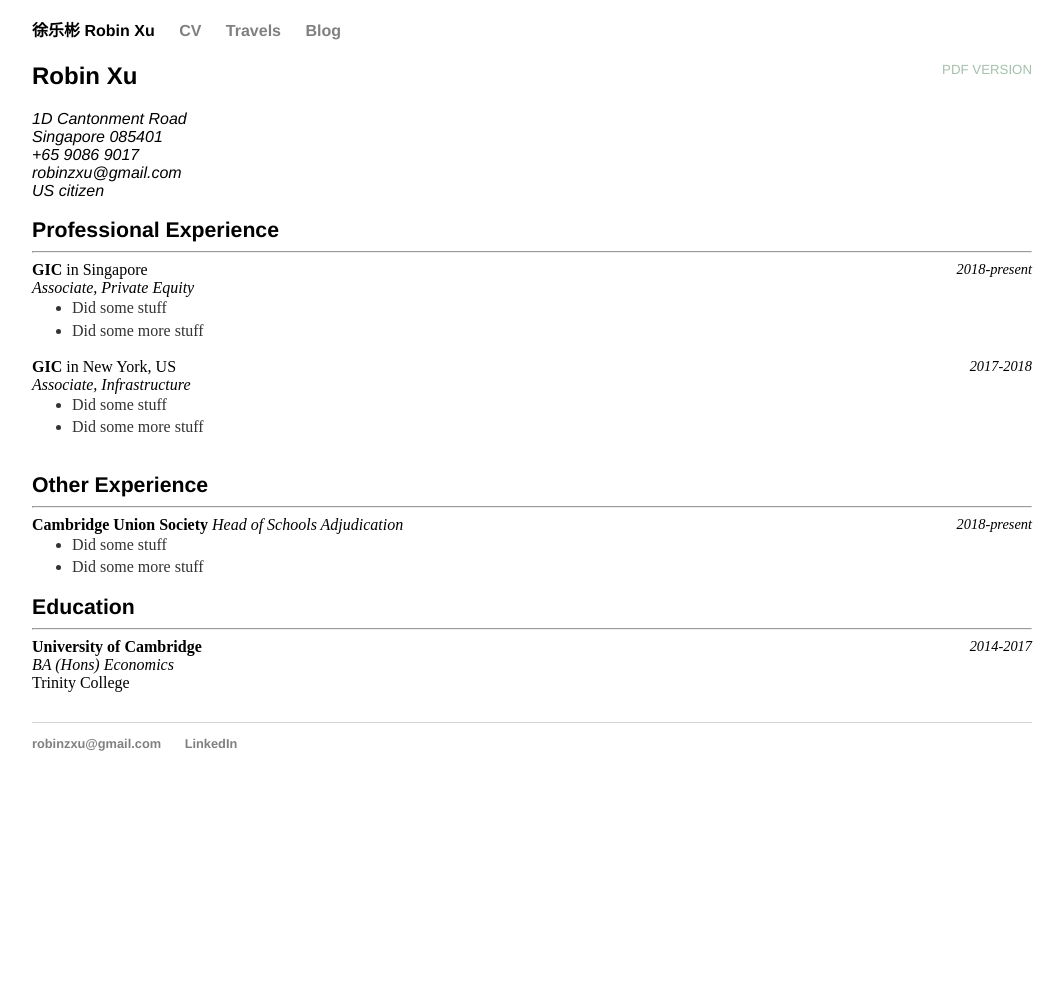
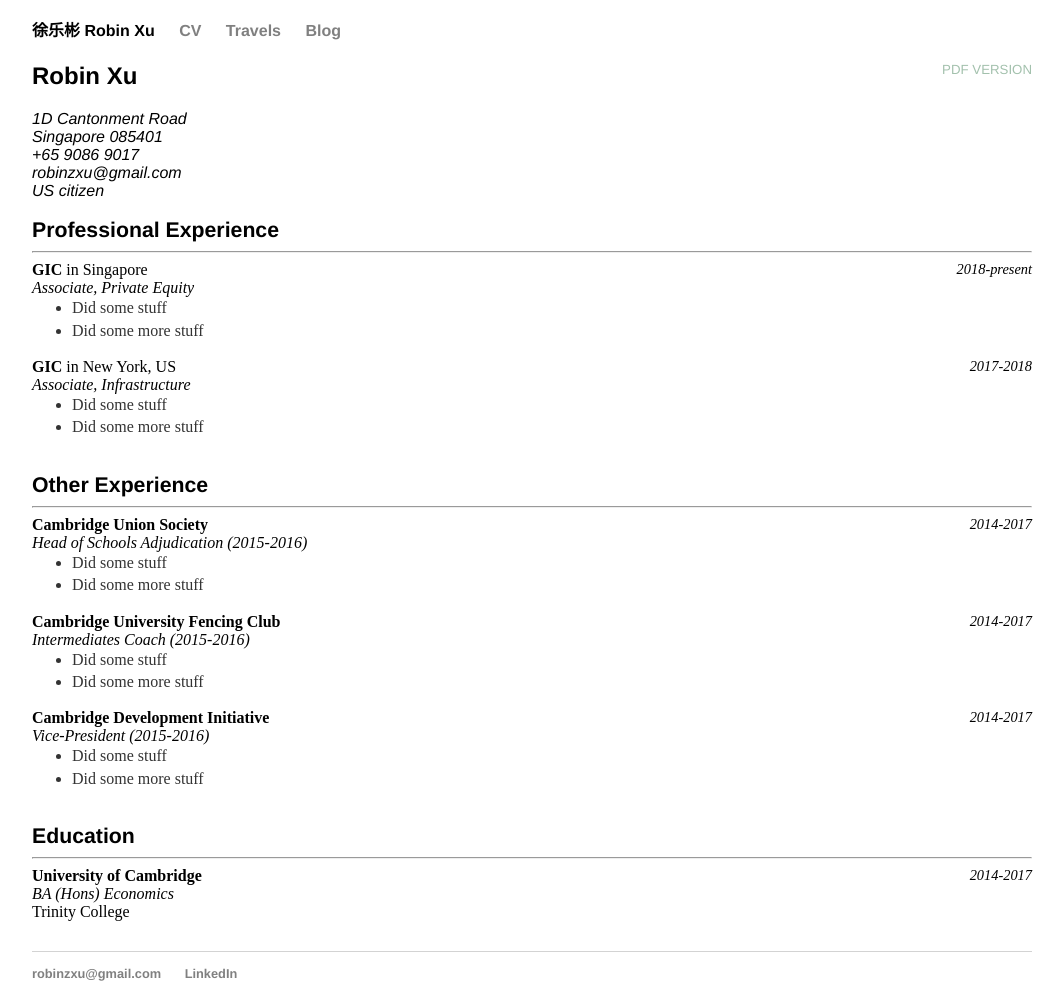
Before and after one commit to robinzxu/robinzxu.github.io, a Jekyll site: the page built from cv/index.html, in a window 1280 px wide. Shown: the whole page, without its empty margins (108-1172 px from the left). Built offline with Jekyll 4.4.1, drawn with Linux system fonts in a browser that asks for light colours; before the commit the page ends 900 px from its top, so only the background shows below that.

Commit message:
Update index.html

```diff
--- a/cv/index.html
+++ b/cv/index.html
@@ -33,13 +33,29 @@
 	</ul><br>
 
 <h3 style="display:inline;">Other Experience</h3><br><hr>
-	<i style="float:right;font-size:0.9em">2018-present</i>
-	<b>Cambridge Union Society</b>
-	<i>Head of Schools Adjudication</i>
+	<i style="float:right;font-size:0.9em">2014-2017</i>
+	<b>Cambridge Union Society</b><br>
+	<i>Head of Schools Adjudication (2015-2016)</i>
 	<ul style="margin-top:0">
 		<li>Did some stuff
 		<li>Did some more stuff
 	</ul>
+
+	<i style="float:right;font-size:0.9em">2014-2017</i>
+	<b>Cambridge University Fencing Club</b><br>
+	<i>Intermediates Coach (2015-2016)</i>
+	<ul style="margin-top:0">
+		<li>Did some stuff
+		<li>Did some more stuff
+	</ul>
+
+	<i style="float:right;font-size:0.9em">2014-2017</i>
+	<b>Cambridge Development Initiative</b><br>
+	<i>Vice-President (2015-2016)</i>
+	<ul style="margin-top:0">
+		<li>Did some stuff
+		<li>Did some more stuff
+	</ul><br>
 
 <h3 style="display:inline;">Education</h3><br><hr>
 	<i style="float:right;font-size:0.9em">2014-2017</i>
```
